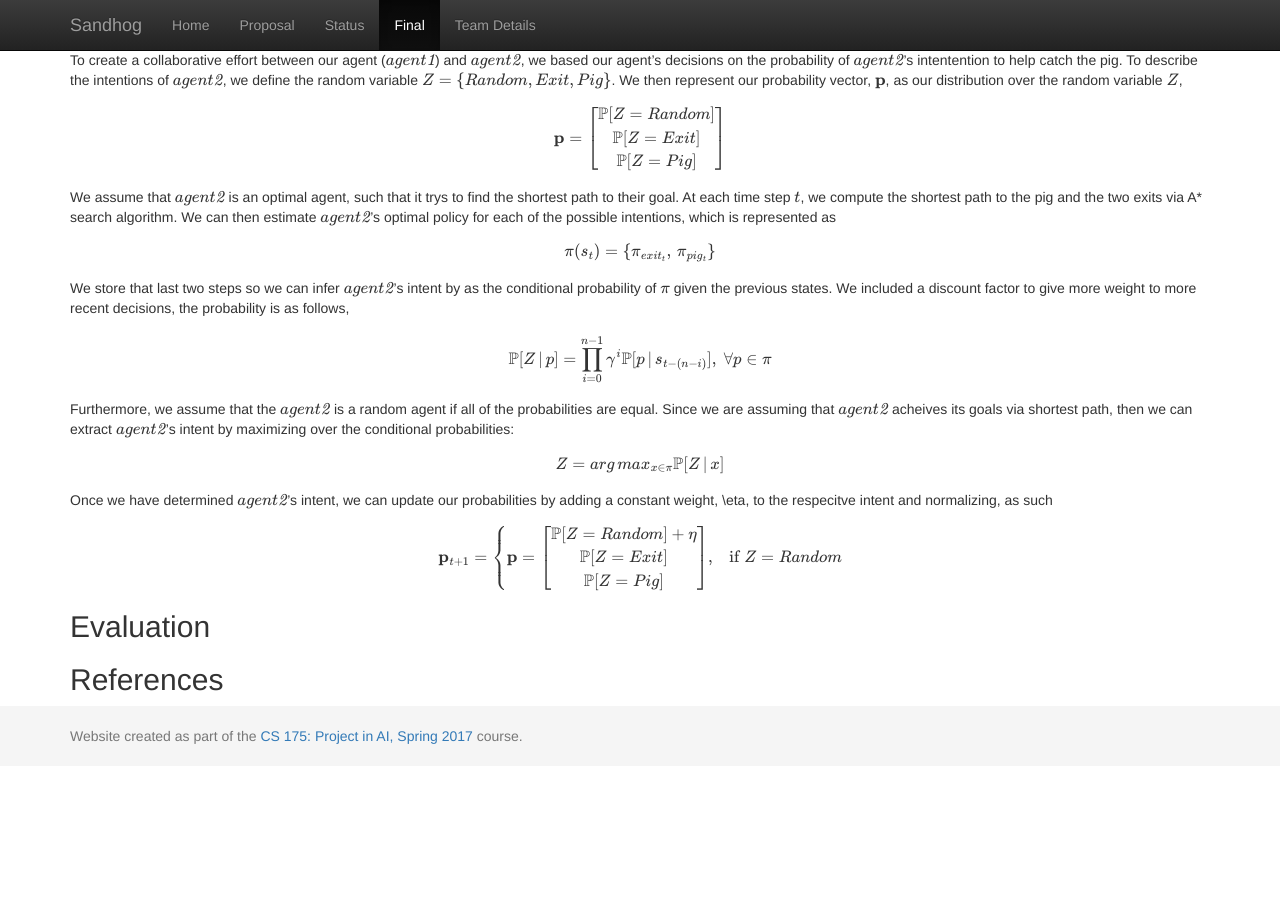
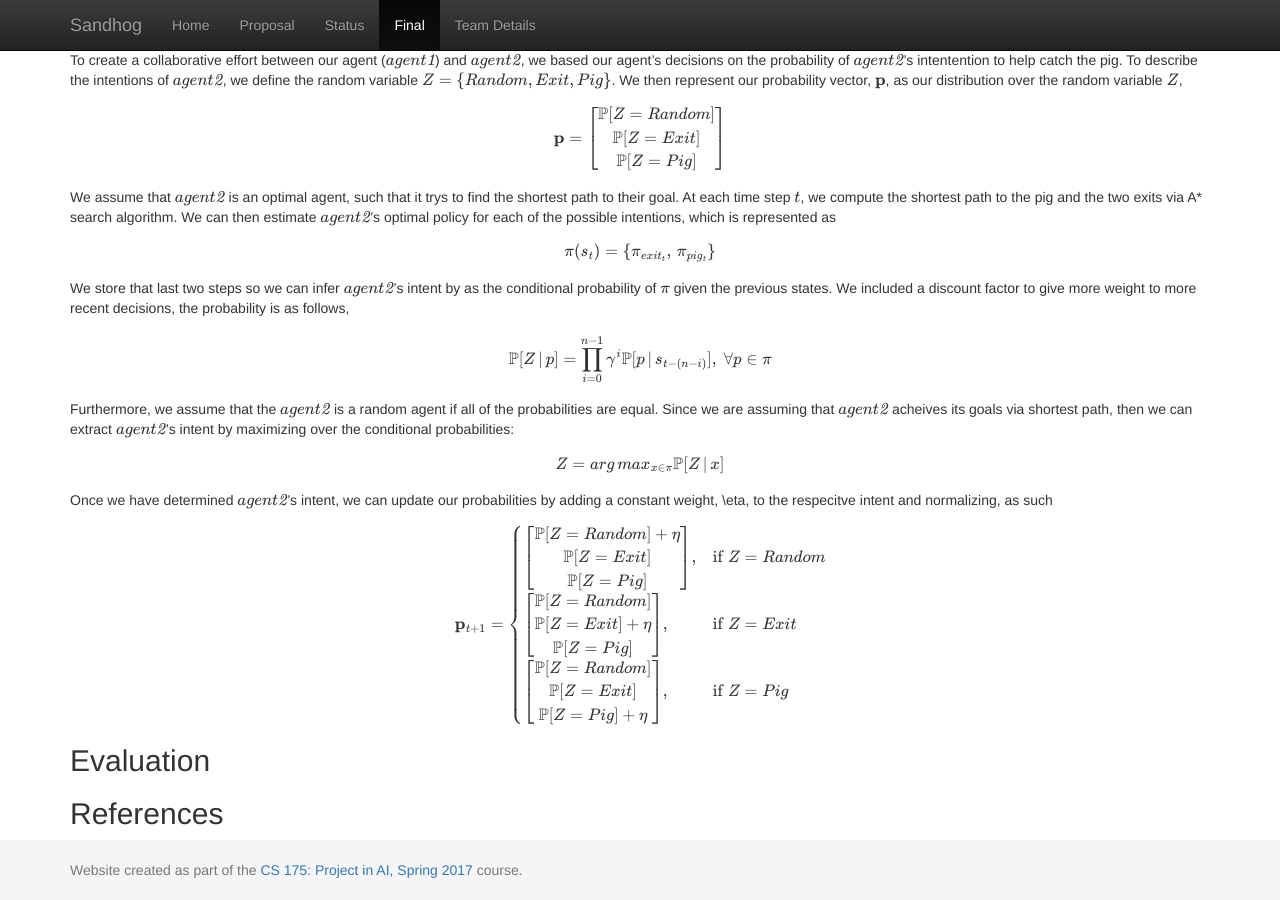
Before and after one commit to hfloresr/Sandhog, a Jekyll site: the page built from docs/final.md, in a window 1280 px wide and 900 px high, scrolled down 1284 px. Built offline with Jekyll 4.4.1, drawn with Linux system fonts in a browser that asks for light colours; formulas are drawn with MathJax 3; before the commit the page ends 2050 px from its top, so only the background shows below that.

Commit message:
added more cases

```diff
--- a/docs/final.md
+++ b/docs/final.md
@@ -63,13 +63,24 @@ Once we have determined $$\textit{agent2}$$'s intent, we can update our probabil
 $$\mathbf{p}_{t+1} =
 \begin{cases}
 
-\mathbf{p} =
 \begin{bmatrix}
 \mathbb{P}[Z = Random] + \eta\\
 \mathbb{P}[Z = Exit] \\
 \mathbb{P}[Z = Pig]
 \end{bmatrix}, & \text{if $Z = Random$}\\
 
+\begin{bmatrix}
+\mathbb{P}[Z = Random]\\
+\mathbb{P}[Z = Exit] + \eta\\
+\mathbb{P}[Z = Pig]
+\end{bmatrix}, & \text{if $Z = Exit$}\\
+
+\begin{bmatrix}
+\mathbb{P}[Z = Random] \\
+\mathbb{P}[Z = Exit] \\
+\mathbb{P}[Z = Pig] + \eta
+\end{bmatrix}, & \text{if $Z = Pig$}\\
+
 \end{cases}$$
 
 ## Evaluation
```
